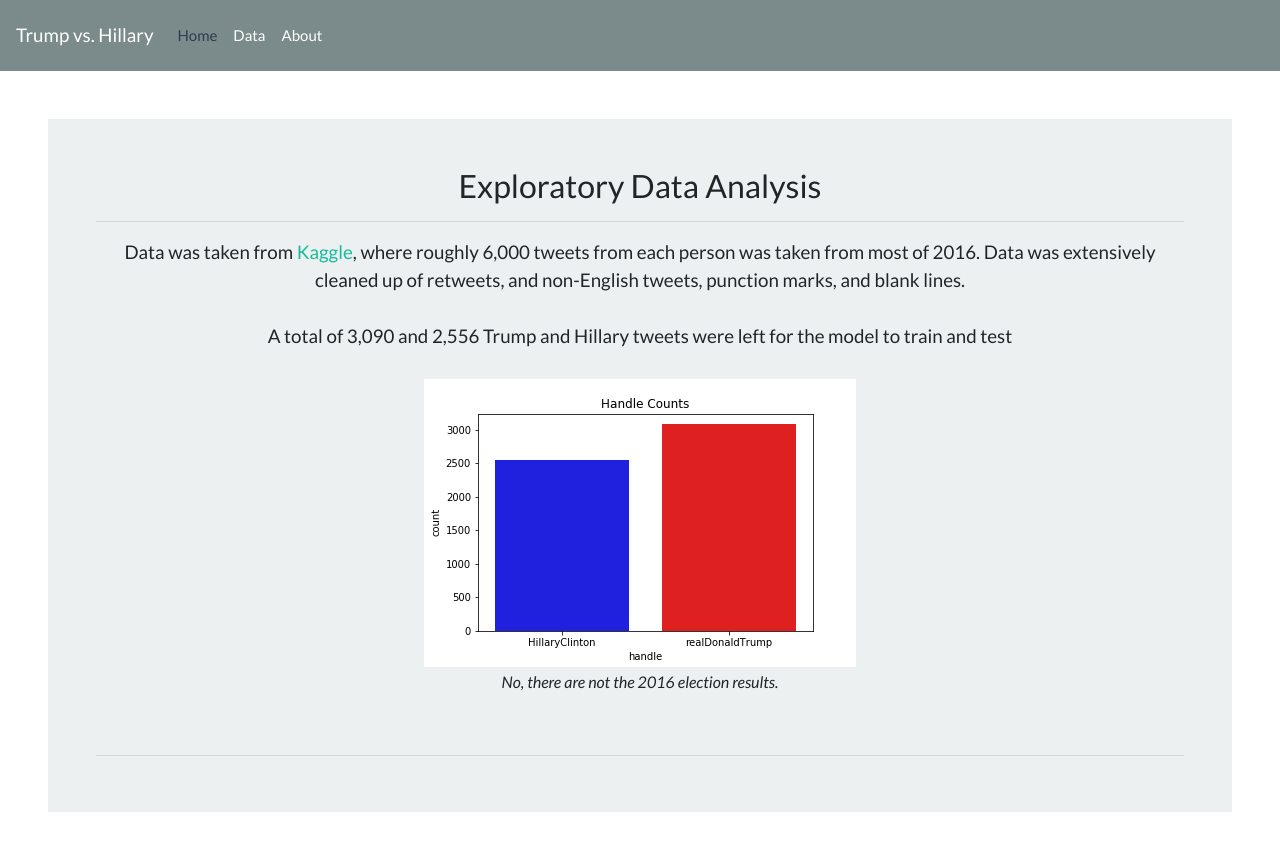
After one commit to TeamTwitterNLP/TrumpHillary, a Flask app: page /data in a window 1280 px wide. The commit adds this page. Run offline with Flask 2, Linux system fonts and the light colour scheme; parts of the project's set-up code (start-up, migrations or seed data) failed here and were passed over; some libraries are stand-ins or nearby versions.

Commit message:
added data page, route for data in app, added links in Nav bar

```diff
--- a/app.py
+++ b/app.py
@@ -10,7 +10,7 @@ img1= None
 text= None
 
 app = Flask(__name__)
-app.secret_key = "supersecretkey"
+
 app.config['TESTING'] = True
 app.config['SEND_FILE_MAX_AGE_DEFAULT'] = 0
 scaler = joblib.load("scaler.save")
@@ -25,6 +25,12 @@ def index():
 
 
     return render_template("index.html", value=value, img1=img1, text=text)
+
+@app.route("/data")
+def data():
+
+    return render_template("data.html")
+
 
 @app.route("/predict", methods=["POST"])
 def predict():
@@ -56,10 +62,6 @@ def predict():
         return redirect(url_for("index"))
 
 
-@app.before_request
-def make_session_permanent():
-    session.permanent = False
-
 
 
 
--- /dev/null
+++ b/templates/data.html
@@ -0,0 +1,115 @@
+<!DOCTYPE html>
+<html>
+
+<head>
+    <meta charset="UTF-8">
+    <title>Trump vs. Hillary Twitter NLP: Data
+    </title>
+    <!-- CSS only -->
+    <link rel="stylesheet" href="https://bootswatch.com/4/flatly/bootstrap.min.css">
+    <link rel="stylesheet" href="{{ url_for('static', filename='index.css') }}">
+
+    <!-- JS, Popper.js, and jQuery -->
+    <script src="https://code.jquery.com/jquery-3.5.1.slim.min.js"
+        integrity="sha384-DfXdz2htPH0lsSSs5nCTpuj/zy4C+OGpamoFVy38MVBnE+IbbVYUew+OrCXaRkfj"
+        crossorigin="anonymous"></script>
+    <script src="https://cdn.jsdelivr.net/npm/popper.js@1.16.0/dist/umd/popper.min.js"
+        integrity="sha384-Q6E9RHvbIyZFJoft+2mJbHaEWldlvI9IOYy5n3zV9zzTtmI3UksdQRVvoxMfooAo"
+        crossorigin="anonymous"></script>
+    <script src="https://stackpath.bootstrapcdn.com/bootstrap/4.5.0/js/bootstrap.min.js"
+        integrity="sha384-OgVRvuATP1z7JjHLkuOU7Xw704+h835Lr+6QL9UvYjZE3Ipu6Tp75j7Bh/kR0JKI"
+        crossorigin="anonymous"></script>
+</head>
+
+
+<body>
+    <nav class="navbar navbar-expand-lg navbar-dark bg-dark sticky-top">
+        <a class="navbar-brand" href="{{ url_for('index')}}">Trump vs. Hillary</a>
+        <button class="navbar-toggler" type="button" data-toggle="collapse" data-target="#navbarColor02"
+            aria-controls="navbarColor03" aria-expanded="false" aria-label="Toggle navigation">
+            <span class="navbar-toggler-icon"></span>
+        </button>
+
+        <div class="collapse navbar-collapse" id="navbarColor03">
+            <ul class="navbar-nav mr-auto">
+                <li class="nav-item active">
+                    <a class="nav-link" href="{{ url_for('index')}}">Home <span class=""></span></a>
+                </li>
+
+                <li class="nav-item">
+                    <a class="nav-link" href="{{ url_for('data')}}">Data</a>
+                </li>
+                <li class="nav-item">
+                    <a class="nav-link" href="#">About</a>
+                </li>
+            </ul>
+
+        </div>
+    </nav>
+    <div class="jumbotron jumbotron-fluid m-xs-3 p-xs-1 m-sm-5 p-sm-5">
+
+        <blockquote class="blockquote text-center">
+            <h3>Exploratory Data Analysis</h3>
+            <hr>
+            Data was taken from <a href= https://www.kaggle.com/benhamner/clinton-trump-tweets>Kaggle</a>, where roughly 6,000 tweets from each person
+            was taken from most of 2016. Data was extensively cleaned up of retweets, and non-English tweets, punction marks, and blank lines.
+            <br><br>
+            A total of 3,090 and 2,556 Trump and Hillary tweets were left for the model to train and test
+            <br><br>
+
+            <img src="{{ url_for('static', filename='CountPlot.png') }}" class='img'>
+            <i style='font-size:16px'>No, there are not the 2016 election results.</i>
+
+            <br>
+            <br>
+
+
+
+
+
+        </blockquote>
+
+            <script>
+                document.addEventListener("DOMContentLoaded", function(event) {
+                    var scrollpos = localStorage.getItem('scrollpos');
+                    if (scrollpos) window.scrollTo(0, scrollpos);
+                });
+
+                window.onbeforeunload = function(e) {
+                    localStorage.setItem('scrollpos', window.scrollY);
+                };
+            </script>
+
+<!-- New container-->
+<blockquote class="blockquote text-center">
+
+<div class="container">
+    <div class="row justify-content-center">
+
+    <div class="row" >
+
+      <div class="col-med-6">
+
+
+
+
+
+
+
+
+
+
+
+        </blockquote>
+
+        <hr class="my-2">
+
+
+    <script src="http://d3js.org/d3.v5.min.js"></script>
+    <script src="d3.min.js?v=3.2.8"></script>
+    <script type="text/javascript" charset="utf-8"></script>
+    <script src="static/js/imageSlideshow.js"></script>
+
+</body>
+
+</html>
```
Also changed, not shown: templates/index.css (deleted, +0 -7 lines), templates/index.html (+24 -15 lines), static/CountPlot.png (added), 1 other file.
